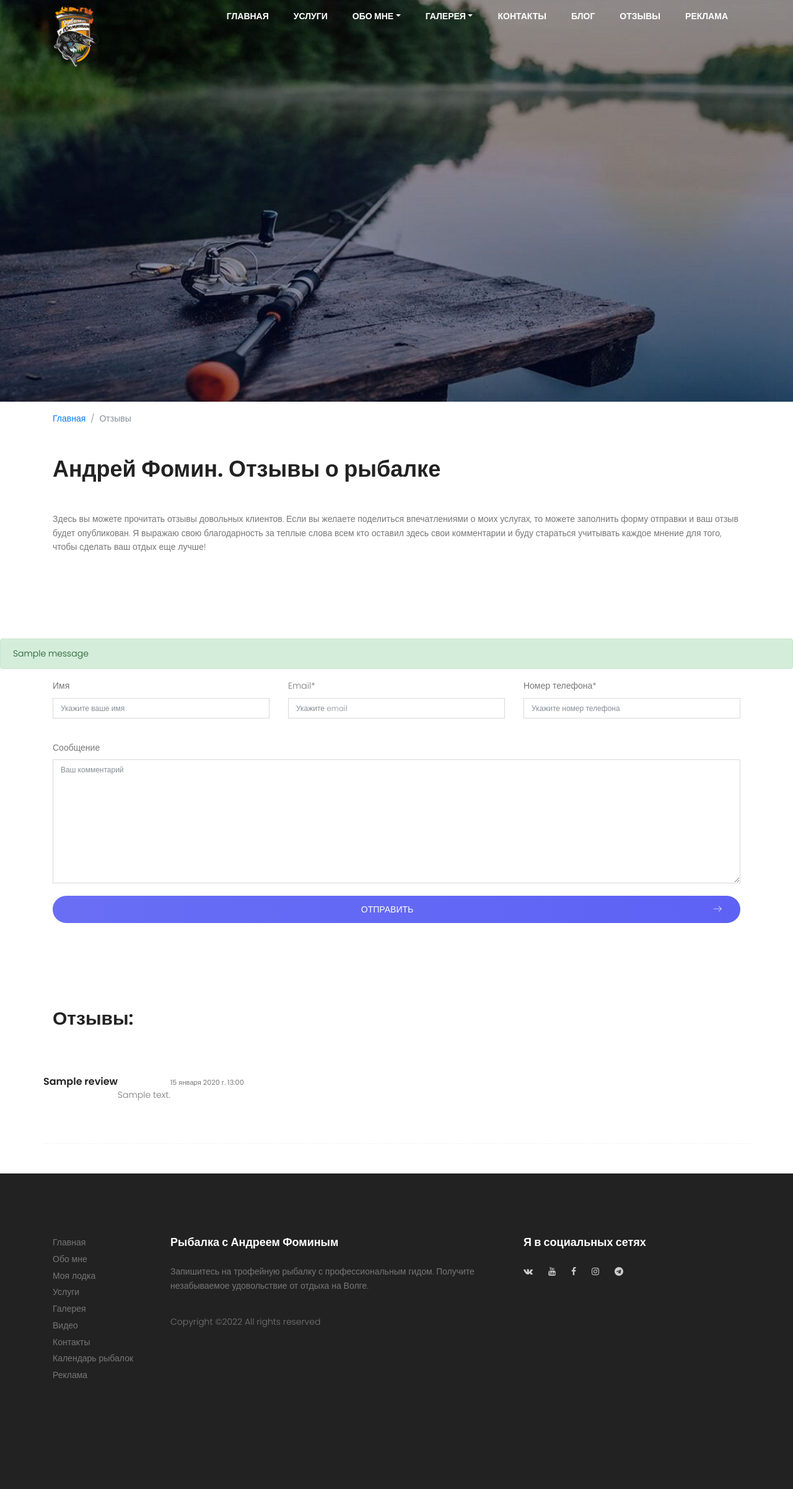
After one commit to dgolov/FominFishing, a Django app: page /reviews in a window 1280 px wide. The commit adds this page. Shown: the whole page at 62% size. Run offline with Django 4.2, Linux system fonts and the light colour scheme; tables that the repository leaves empty hold one stand-in row (values such as "Sample post"); one stand-in notice (Sample message) is shown; some libraries are stand-ins or nearby versions.

Commit message:
Added reviews

```diff
--- a/templates/inc/navbar.html
+++ b/templates/inc/navbar.html
@@ -33,7 +33,7 @@
                         </li>
                         <li><a href="{% url 'contact' %}">Контакты</a></li>
                         <li><a href="{% url 'blog' %}">Блог</a></li>
-                        <li><a href="{% url 'advertising' %}">Отзывы</a></li>
+                        <li><a href="{% url 'reviews' %}">Отзывы</a></li>
                         <li><a href="{% url 'advertising' %}">Реклама</a></li>
                     </ul>
                 </div>
--- /dev/null
+++ b/templates/reviews.html
@@ -0,0 +1,98 @@
+{% extends 'base.html' %}
+{% load static %}
+
+{% block content %}
+    <section class="generic-banner relative"
+             style="background: url({% static 'img/service/tild6531-3438-4932-b337-353033393363__7-960x540.jpg' %});
+                     background-size: cover; background-position: center 30%;">
+        {% include 'inc/navbar.html' %}
+        <div class="container">
+            <div class="row height align-items-center justify-content-center">
+                <div class="col-lg-10">
+                    <div class="generic-banner-content">
+                    </div>
+                </div>
+            </div>
+        </div>
+    </section>
+    <div class="whole-wrap">
+        <div class="container">
+            <div class="row mt-3">
+                <div class="col-md-12">
+                    <nav aria-label="breadcrumb">
+                        <ol>
+                            <li class="breadcrumb-item"><a href="/">Главная</a></li>
+                            <li class="breadcrumb-item active" aria-current="page">Отзывы</li>
+                        </ol>
+                    </nav>
+                </div>
+                <div class="col-md-12 mt-5">
+                    <h1 class="title">Андрей Фомин. Отзывы о рыбалке</h1>
+                    <p class="mt-5">Здесь вы можете прочитать отзывы довольных клиентов. Если вы желаете поделиться
+                        впечатлениями о моих услугах, то можете заполнить форму отправки и ваш отзыв будет опубликован.
+                        Я выражаю свою благодарность за теплые слова всем кто оставил здесь свои комментарии и буду
+                        стараться учитывать каждое мнение для того, чтобы сделать ваш отдых еще лучше!</p>
+                </div>
+            </div>
+        </div>
+    </div>
+    <section class="contact-area section-gap" id="contact">
+        {% if messages %}
+            <div class="alert alert-success" role="alert">
+                <ul class="messages">
+                    {% for message in messages %}
+                        <li{% if message.tags %} class="{{ message.tags }}"{% endif %}>
+                            {% if message.level == DEFAULT_MESSAGE_LEVELS.ERROR %}Important: {% endif %}
+                            {{ message }}
+                        </li>
+                    {% endfor %}
+                </ul>
+            </div>
+        {% endif %}
+        <div class="container">
+            <form class="form-area" method="post" class="contact-form text-right">
+                <div class="row">
+                    <div class="col-lg-4 form-group">
+                        <label>Имя</label>
+                        {{ form.name }}
+                    </div>
+                    <div class="col-lg-4 form-group">
+                        <label>Email*</label>
+                        {{ form.email }}
+                    </div>
+                    <div class="col-lg-4 form-group">
+                        <label>Номер телефона*</label>
+                        {{ form.phone }}
+                    </div>
+                </div>
+                <div class="row">
+                    <div class="col-lg-12 form-group">
+                        <label>Сообщение</label>
+                        {{ form.comment }}
+                        {% csrf_token %}
+                        <button class="primary-btn mt-20 w-100">Отправить<span class="lnr lnr-arrow-right"></span>
+                        </button>
+                        <div class="alert-msg">
+                        </div>
+                    </div>
+                </div>
+            </form>
+        </div>
+    </section>
+    <div class="whole-wrap">
+        <div class="container mb-5">
+            <div class="row mb-4">
+                <div class="col-md-12">
+                    <h2 class="title">Отзывы:</h2>
+                </div>
+            </div>
+            {% for rewiew in reviews %}
+                <div class="row" style="border-bottom: 1px dotted #eee; padding: 50px 0;">
+                    <h5>{{ rewiew.name }}</h5>
+                    <p style="margin-top: 20px;">{{ rewiew.comment }}</p>
+                    <small style="float: right;">{{ rewiew.created_at }}</small>
+                </div>
+            {% endfor %}
+        </div>
+    </div>
+{% endblock %}
--- a/web/models.py
+++ b/web/models.py
@@ -1,4 +1,5 @@
 from django.db import models
+from .helpers import auto_make_watermark
 
 
 class Category(models.Model):
@@ -78,6 +79,7 @@ class Review(models.Model):
     email = models.EmailField(verbose_name='Email', blank=True, null=True)
     phone = models.CharField(max_length=20, verbose_name='Номер телефона', blank=True, null=True)
     comment = models.TextField(verbose_name='Комментарий')
+    is_published = models.BooleanField(default=False, verbose_name='Опубликовано')
 
     class Meta:
         verbose_name = 'Отзыв'
--- a/web/urls.py
+++ b/web/urls.py
@@ -13,4 +13,5 @@ urlpatterns = [
     path('contact', views.ContactView.as_view(), name='contact'),
     path('advertising', views.AdvertisingView.as_view(), name='advertising'),
     path('calendar', views.CalendarView.as_view(), name='calendar'),
+    path('reviews', views.ReviewView.as_view(), name='reviews'),
 ]
--- a/web/views.py
+++ b/web/views.py
@@ -1,7 +1,10 @@
-from django.shortcuts import render
+from django.contrib import messages
+from django.core.mail import send_mail
+from django.shortcuts import render, HttpResponseRedirect
 from django.views import View
 from django.views.generic import ListView
-from .models import Photo, Video, Service, Calendar
+from .forms import ReviewForm
+from .models import Photo, Video, Service, Calendar, Review
 from .mixins import FormMixin
 
 
@@ -126,3 +129,35 @@ class CalendarView(ListView, FormMixin):
 
     def get_queryset(self):
         return Calendar.objects.all()
+
+
+class ReviewView(ListView):
+    """ Представление страницы отзывов
+    """
+    template_name = 'reviews.html'
+    context_object_name = "reviews"
+    success_form_url = ''
+    form = ReviewForm()
+
+    def post(self, request, *args, **kwargs):
+        form = ReviewForm(request.POST)
+        if form.is_valid():
+            form.save()
+            messages.add_message(request, messages.SUCCESS, 'Благодарю Вас за отзыв!')
+            send_mail(
+                'Тест',
+                'Тестовое сообщение',
+                'myvmeste_info@mail.ru',
+                ['dgolov@icloud.com'],
+                fail_silently=False
+            )
+            return HttpResponseRedirect(f'/{self.success_form_url}#review')
+
+    def get_context_data(self, *, object_list=None, **kwargs):
+        context = super(ReviewView, self).get_context_data(**kwargs)
+        context['title'] = 'Отзывы'
+        context['form'] = self.form
+        return context
+
+    def get_queryset(self):
+        return Review.objects.filter(is_published=True)
```
Also changed, not shown: web/admin.py (+7 -6 lines), web/forms.py (+34 -1 lines).
